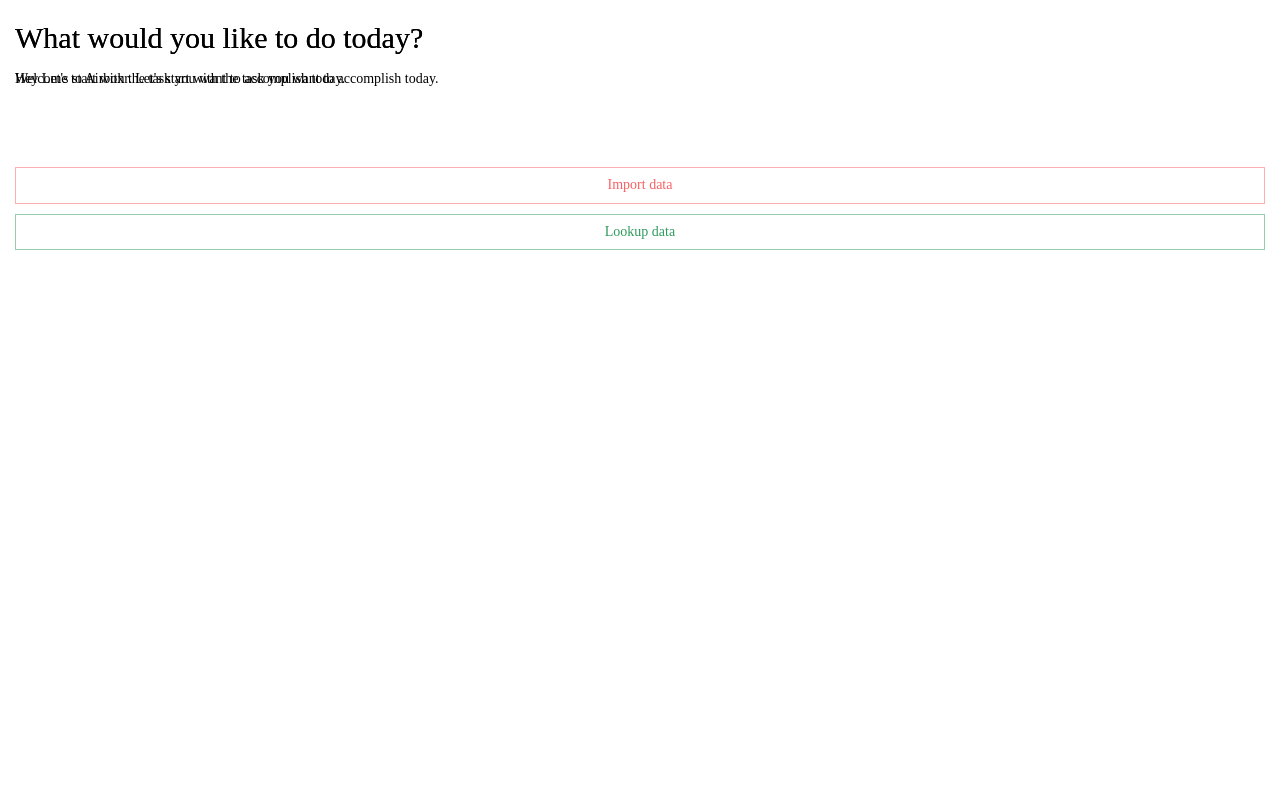
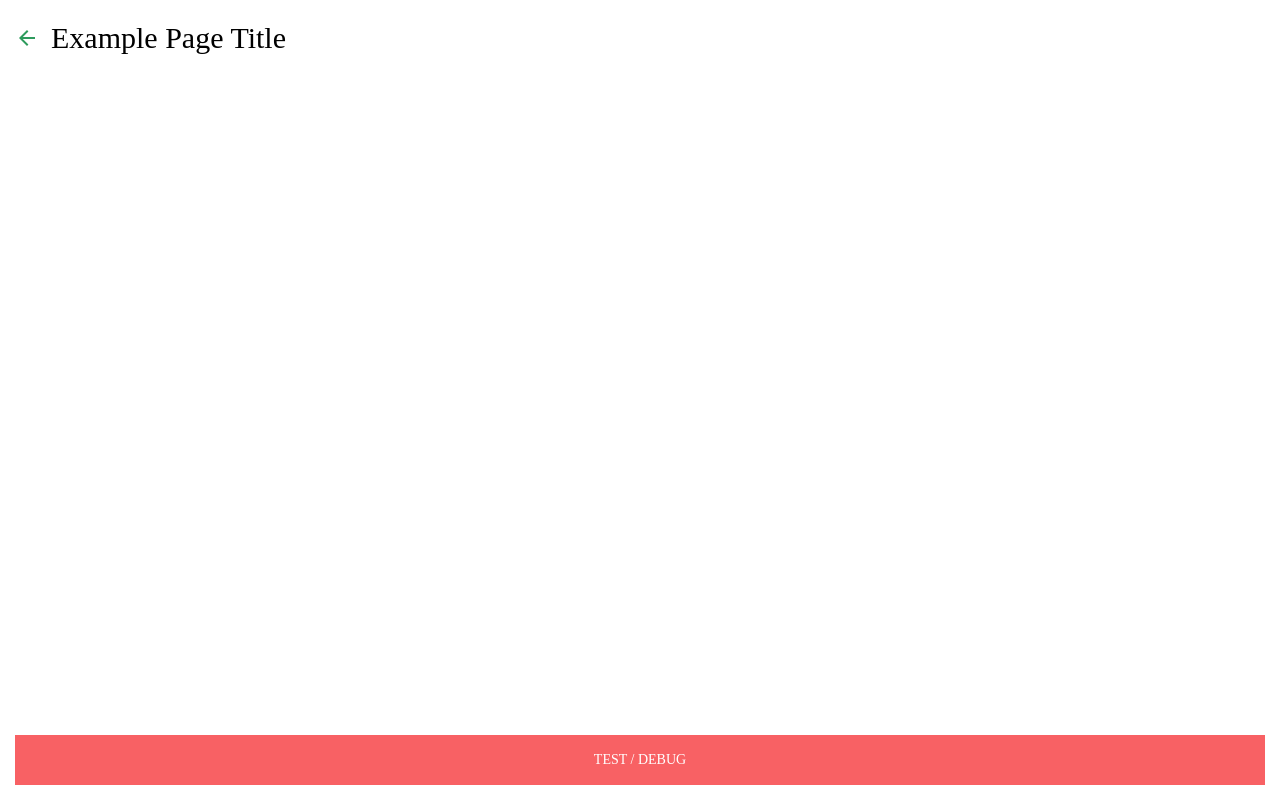
Before and after one commit to thatgirldorian/data-import-tool, a React (Create React App) app in the folder src/: page /SelectSourcePage in a window 1280 px wide. Built offline with nearby package versions, Linux system fonts and the light colour scheme; the HTML template or start-up script is replaced by a standard one.

Commit message:
Fixed overlay by reinstalling the Root component

```diff
--- a/src/components/ExamplePage.tsx
+++ b/src/components/ExamplePage.tsx
@@ -25,8 +25,6 @@ export default function ExamplePage () {
         title="Test / Debug"
         onClick={() => console.log("TODO - whatever you want to test/debug")}
       />
-
-
     </PageContainer>
   );
 };
--- a/src/components/SelectSourcePage.tsx
+++ b/src/components/SelectSourcePage.tsx
@@ -7,15 +7,7 @@ import '../styles/style.css'
 const HomePage = () => {
 
     return (
-            <PageContainer>
-                <FixedTopBar title="What would you like to do today?"  />
-                <FixedMiddleBodyWithVerticalScroll>
-                    <Typography variant="body1" className="homepage-text">
-                        Hey Let's start with the task you want to accomplish today.
-                    </Typography>
-                </FixedMiddleBodyWithVerticalScroll>
-
-            </PageContainer>
+            <ExamplePage />
     )
 
 }
--- a/src/index.tsx
+++ b/src/index.tsx
@@ -7,9 +7,7 @@ import { BrowserRouter } from 'react-router-dom'
 
 ReactDOM.render(
   <BrowserRouter>
-    <RootComponent>
-      <HomePage />
-    </RootComponent>
+    <RootComponent/>
   </BrowserRouter>
   ,
   document.querySelector("#root")
```
Also changed, not shown: src/components/RootComponent.tsx (indentation only).
